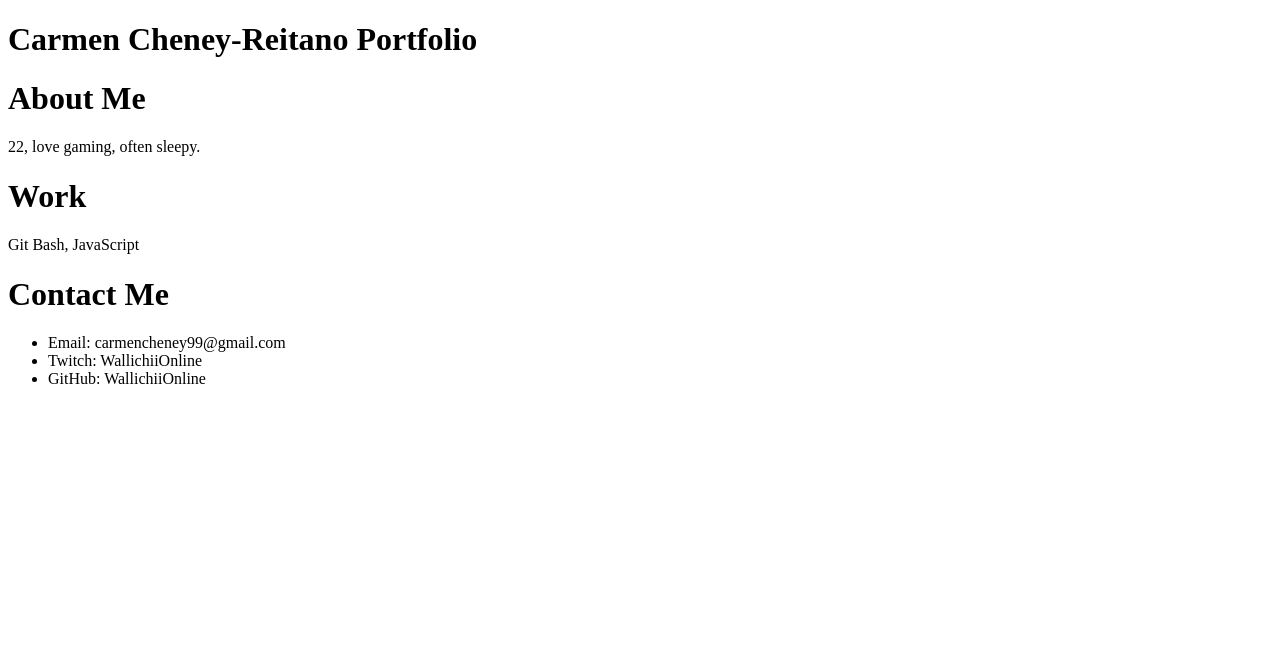
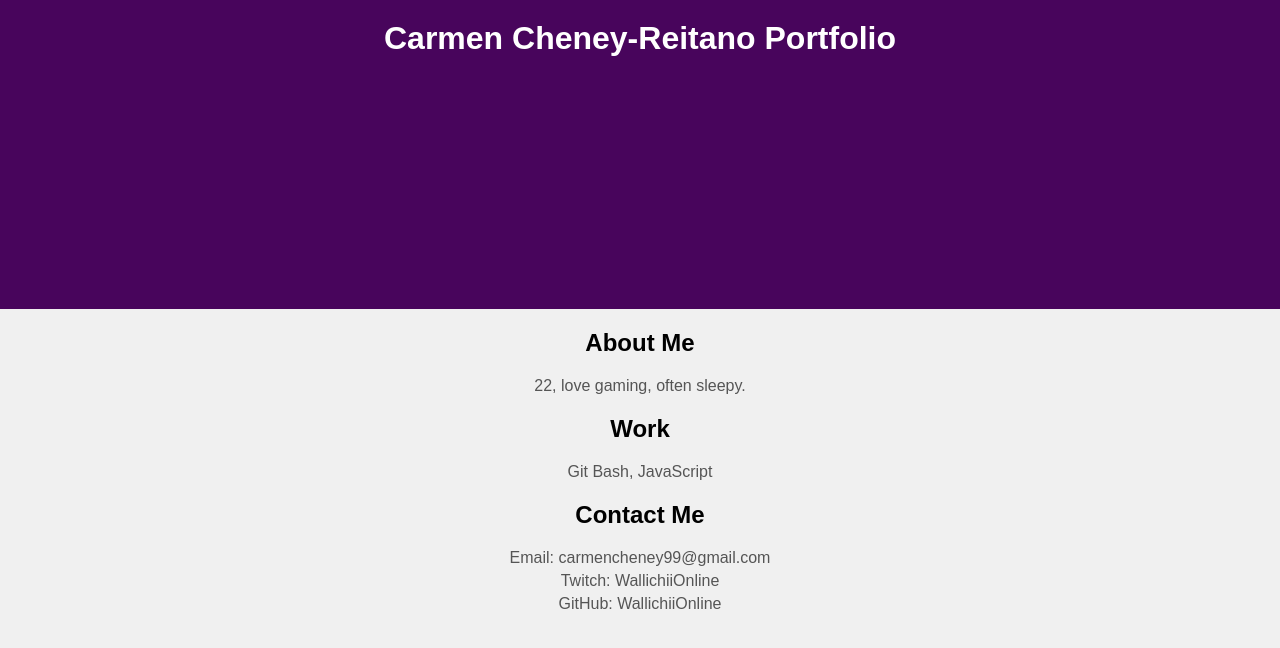
Before and after one commit to wallichiionline/portfolio, a plain HTML site: page index.html in a window 1280 px wide. Drawn offline with Linux system fonts and the light colour scheme.

Commit message:
here we go

```diff
--- a/index.html
+++ b/index.html
@@ -7,34 +7,36 @@
     <title>PORTFOLIO</title>
     <meta name="description" content="">
     <meta name="viewport" content="width=device-width, initial-scale=1">
-        <link rel="stylesheet" href="/style.css">
+    <link rel="stylesheet" href="style.css"> <!-- Link to your CSS file -->
 </head>
 <body>
-        <script src="" async defer></script>
     <header class="header">
       <h1>Carmen Cheney-Reitano Portfolio</h1>
       <figure class="banner"></figure>
+    </header>
 
-    <header id="about-me" class="about">
-      <h1>About Me</h1>
+    <section id="about-me" class="about">
+      <h2>About Me</h2>
       <p>
         22, love gaming, often sleepy.
       </p>
-    </header>
+    </section>
 
-    <div id="work"class="work">
-      <h1>Work</h1>
+    <section id="work" class="work">
+      <h2>Work</h2>
       <p>
         Git Bash, JavaScript
       </p>
-    <div id="#contact-me"class="contact">
-      <h1>Contact Me</h1>
+    </section>
+
+    <section id="contact-me" class="contact">
+      <h2>Contact Me</h2>
 
       <ul>
         <li>Email: carmencheney99@gmail.com</li>
         <li>Twitch: WallichiiOnline</li>
         <li>GitHub: WallichiiOnline</li>
       </ul>
-    </div>
+    </section>
 </body>
 </html>
--- /dev/null
+++ b/style.css
@@ -0,0 +1,88 @@
+/* Body Styles */
+body {
+    font-family: Arial, sans-serif;
+    margin: 0;
+    padding: 0;
+    background-color: #f0f0f0;
+}
+
+/* Header Styles */
+.header {
+    text-align: center;
+    background-color: #48055c;
+    color: #fff;
+    padding: 20px 0;
+    margin-bottom: 20px;
+}
+
+.header h1 {
+    margin: 0;
+}
+
+/* Banner Styles */
+.banner {
+    /* Add your banner image or background properties here */
+    /* Example: background-image: url('banner.jpg'); */
+    height: 200px; /* Adjust height as needed */
+}
+
+/* About Me Section Styles */
+.about {
+    text-align: center;
+    margin-bottom: 20px;
+}
+
+.about h1 {
+    font-size: 24px;
+}
+
+.about p {
+    font-size: 16px;
+    color: #555;
+}
+
+/* Work Section Styles */
+.work {
+    text-align: center;
+    margin-bottom: 20px;
+}
+
+.work h1 {
+    font-size: 24px;
+}
+
+.work p {
+    font-size: 16px;
+    color: #555;
+}
+
+/* Contact Me Section Styles */
+.contact {
+    text-align: center;
+    margin-bottom: 20px;
+}
+
+.contact h1 {
+    font-size: 24px;
+}
+
+.contact ul {
+    list-style: none;
+    padding: 0;
+}
+
+.contact li {
+    font-size: 16px;
+    color: #555;
+    margin-bottom: 5px;
+}
+
+/* Link Styles */
+a {
+    color: #007bff;
+    text-decoration: none;
+}
+
+a:hover {
+    text-decoration: underline;
+}
```
Lines whose indentation alone changed are shown as unchanged.
